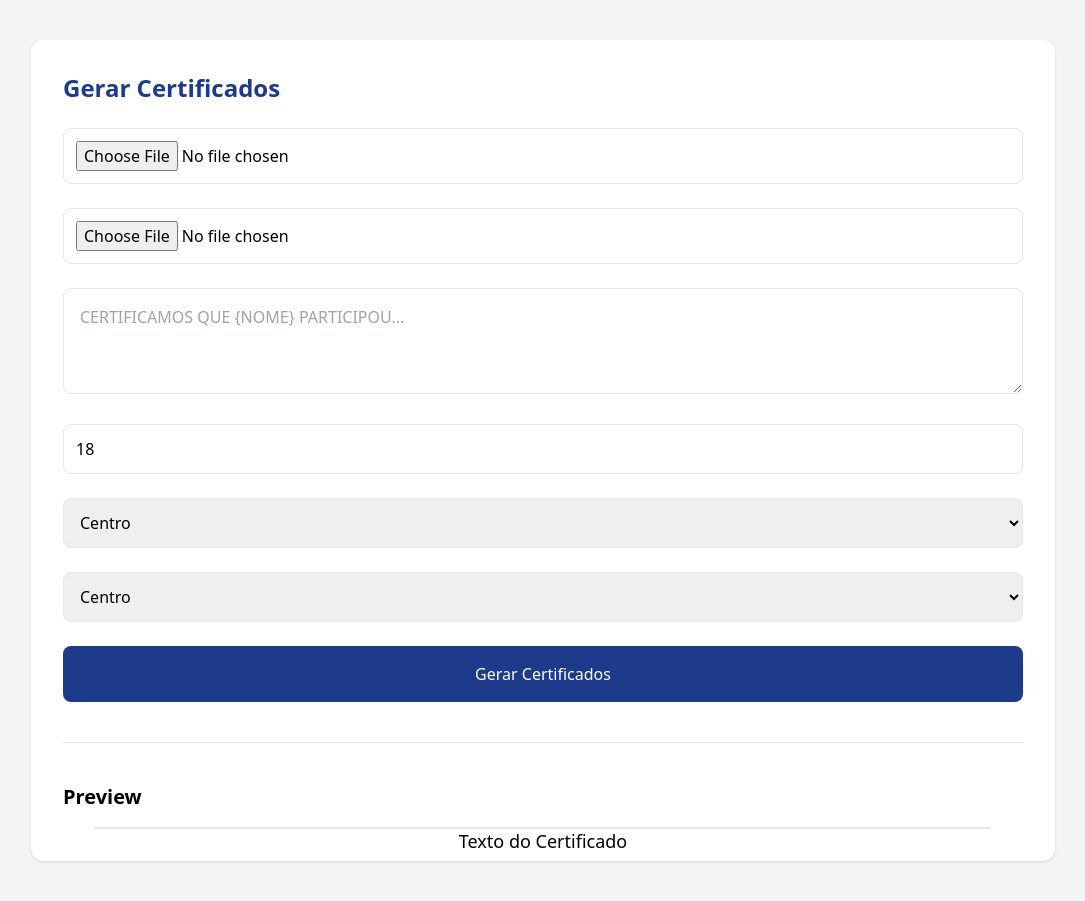
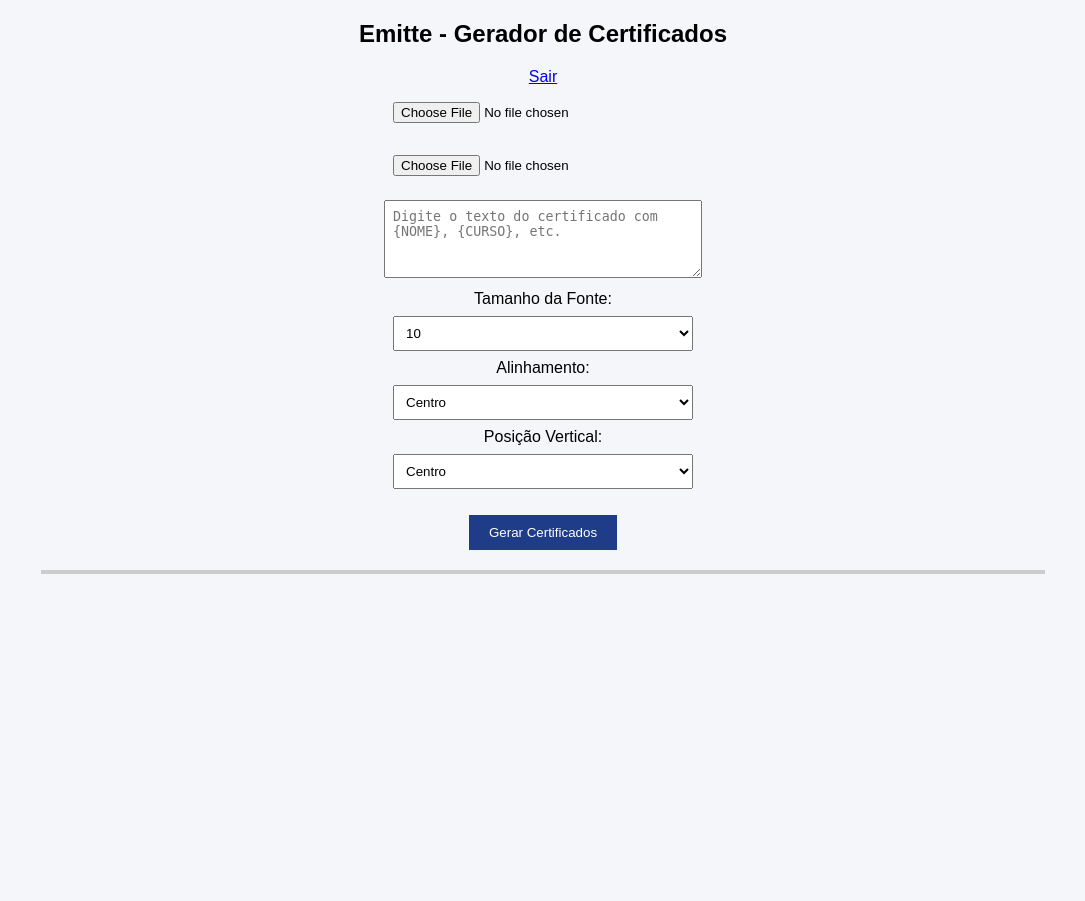
Before and after one commit to sildemberny-bit/certificados-app, a Flask app: page /certificados in a window 1280 px wide. Shown: the whole page, without its empty margins (97-1182 px from the left). After the commit the page ends 574 px from the top, so only its background shows below. Run offline with Flask 3, Linux system fonts and the light colour scheme; the visitor is signed in with stand-in values (Sample User, id 1); some libraries are stand-ins or nearby versions.

Commit message:
Update certificados.html

```diff
--- a/templates/certificados.html
+++ b/templates/certificados.html
@@ -1,119 +1,140 @@
 <!DOCTYPE html>
-<html lang="pt-br">
+<html>
 <head>
-<meta charset="UTF-8">
-<title>Gerar Certificados - Emitte</title>
-<script src="https://cdn.tailwindcss.com"></script>
+    <title>Emitte - Gerador</title>
+    <style>
+        body {
+            font-family: Arial;
+            text-align: center;
+            background-color: #f4f6f9;
+        }
+
+        .container {
+            width: 90%;
+            margin: auto;
+        }
+
+        .preview-box {
+            position: relative;
+            width: 100%;
+            max-width: 1000px;
+            margin: 20px auto;
+            border: 2px solid #ccc;
+            background-color: white;
+        }
+
+        #preview-img {
+            width: 100%;
+            display: none;
+        }
+
+        #preview-text {
+            position: absolute;
+            width: 80%;
+            left: 10%;
+            top: 50%;
+            transform: translateY(-50%);
+            font-size: 16px;
+            text-align: center;
+            white-space: pre-wrap;
+        }
+
+        input, select, textarea {
+            margin: 8px;
+            padding: 8px;
+            width: 300px;
+        }
+
+        button {
+            padding: 10px 20px;
+            background-color: #1f3c88;
+            color: white;
+            border: none;
+            cursor: pointer;
+        }
+
+        button:hover {
+            background-color: #162d66;
+        }
+    </style>
 </head>
+<body>
 
-<body class="bg-gray-100 p-10">
+<h2>Emitte - Gerador de Certificados</h2>
 
-<div class="max-w-5xl mx-auto bg-white p-8 rounded-xl shadow">
+<a href="/logout">Sair</a>
 
-<h2 class="text-2xl font-bold text-blue-900 mb-6">
-Gerar Certificados
-</h2>
+<div class="container">
 
-<form method="POST" enctype="multipart/form-data" class="space-y-6">
+<form method="POST" enctype="multipart/form-data">
 
-<input type="file" id="fundoInput" name="fundo" required class="w-full border p-3 rounded-lg">
-<input type="file" name="planilha" required class="w-full border p-3 rounded-lg">
+    <div>
+        <input type="file" name="fundo" id="fundo" accept="image/*" required>
+    </div>
 
-<textarea id="textoInput" name="texto" rows="3"
-class="w-full border p-4 rounded-lg"
-placeholder='CERTIFICAMOS QUE {NOME} PARTICIPOU...'></textarea>
+    <div>
+        <input type="file" name="planilha" accept=".xlsx" required>
+    </div>
 
-<input type="number" id="fonteInput" name="fonte" min="10" max="20" value="18"
-class="w-full border p-3 rounded-lg">
+    <div>
+        <textarea name="texto" id="texto" rows="4" placeholder="Digite o texto do certificado com {NOME}, {CURSO}, etc." required></textarea>
+    </div>
 
-<select id="alinhamentoInput" name="alinhamento" class="w-full border p-3 rounded-lg">
+    <div>
+        <label>Tamanho da Fonte:</label><br>
+        <select name="fonte">
+            {% for i in range(10,21) %}
+            <option value="{{i}}">{{i}}</option>
+            {% endfor %}
+        </select>
+    </div>
+
+    <div>
+        <label>Alinhamento:</label><br>
+        <select name="alinhamento">
             <option value="centro">Centro</option>
             <option value="esquerda">Esquerda</option>
             <option value="direita">Direita</option>
         </select>
+    </div>
 
-<select id="posicaoInput" name="posicao_vertical" class="w-full border p-3 rounded-lg">
-<option value="centro">Centro</option>
+    <div>
+        <label>Posição Vertical:</label><br>
+        <select name="posicao_vertical">
             <option value="superior">Superior</option>
+            <option value="centro" selected>Centro</option>
             <option value="inferior">Inferior</option>
         </select>
+    </div>
 
-<button type="submit"
-class="w-full bg-blue-900 text-white py-4 rounded-lg">
-Gerar Certificados
-</button>
+    <br>
+    <button type="submit">Gerar Certificados</button>
 
 </form>
 
-<hr class="my-10">
-
-<h3 class="text-xl font-bold mb-4">Preview</h3>
-
-<div class="relative w-full max-w-4xl mx-auto border">
-
-<img id="previewImage" class="w-full">
-
-<div id="previewTexto"
-class="absolute left-1/2 transform -translate-x-1/2 text-center px-10"
-style="top:50%; font-size:18px;">
-Texto do Certificado
-</div>
-
+<div class="preview-box">
+    <img id="preview-img">
+    <div id="preview-text"></div>
 </div>
 
 </div>
 
 <script>
-const texto = document.getElementById("textoInput");
-const fonte = document.getElementById("fonteInput");
-const alinhamento = document.getElementById("alinhamentoInput");
-const posicao = document.getElementById("posicaoInput");
-const previewTexto = document.getElementById("previewTexto");
-const fundoInput = document.getElementById("fundoInput");
-const previewImage = document.getElementById("previewImage");
+    const fundoInput = document.getElementById("fundo");
+    const previewImg = document.getElementById("preview-img");
+    const textoInput = document.getElementById("texto");
+    const previewText = document.getElementById("preview-text");
 
-texto.addEventListener("input", atualizar);
-fonte.addEventListener("input", atualizar);
-alinhamento.addEventListener("change", atualizar);
-posicao.addEventListener("change", atualizar);
+    fundoInput.addEventListener("change", function(event) {
+        const file = event.target.files[0];
+        if (file) {
+            previewImg.src = URL.createObjectURL(file);
+            previewImg.style.display = "block";
+        }
+    });
 
-function atualizar() {
-    previewTexto.innerText = texto.value;
-    previewTexto.style.fontSize = fonte.value + "px";
-
-    if (alinhamento.value === "centro") {
-        previewTexto.style.textAlign = "center";
-        previewTexto.style.left = "50%";
-        previewTexto.style.transform = "translateX(-50%)";
-    }
-    if (alinhamento.value === "esquerda") {
-        previewTexto.style.textAlign = "left";
-        previewTexto.style.left = "10%";
-        previewTexto.style.transform = "none";
-    }
-    if (alinhamento.value === "direita") {
-        previewTexto.style.textAlign = "right";
-        previewTexto.style.left = "90%";
-        previewTexto.style.transform = "translateX(-100%)";
-    }
-
-    if (posicao.value === "superior") {
-        previewTexto.style.top = "30%";
-    }
-    if (posicao.value === "centro") {
-        previewTexto.style.top = "50%";
-    }
-    if (posicao.value === "inferior") {
-        previewTexto.style.top = "70%";
-    }
-}
-
-fundoInput.addEventListener("change", function(event){
-    const reader = new FileReader();
-    reader.onload = function(){
-        previewImage.src = reader.result;
-    }
-    reader.readAsDataURL(event.target.files[0]);
+    textoInput.addEventListener("input", function() {
+        previewText.textContent = textoInput.value;
     });
 </script>
 
```
Lines whose indentation alone changed are shown as unchanged.
